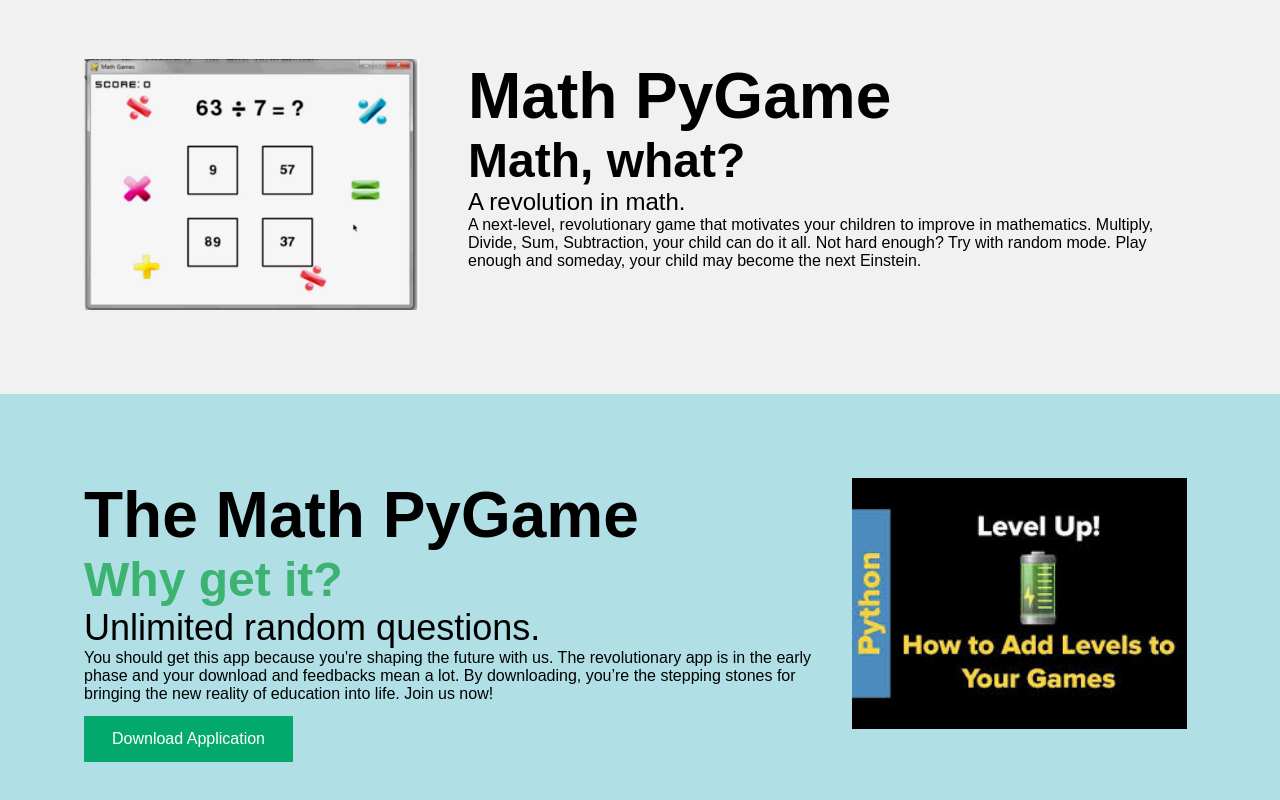
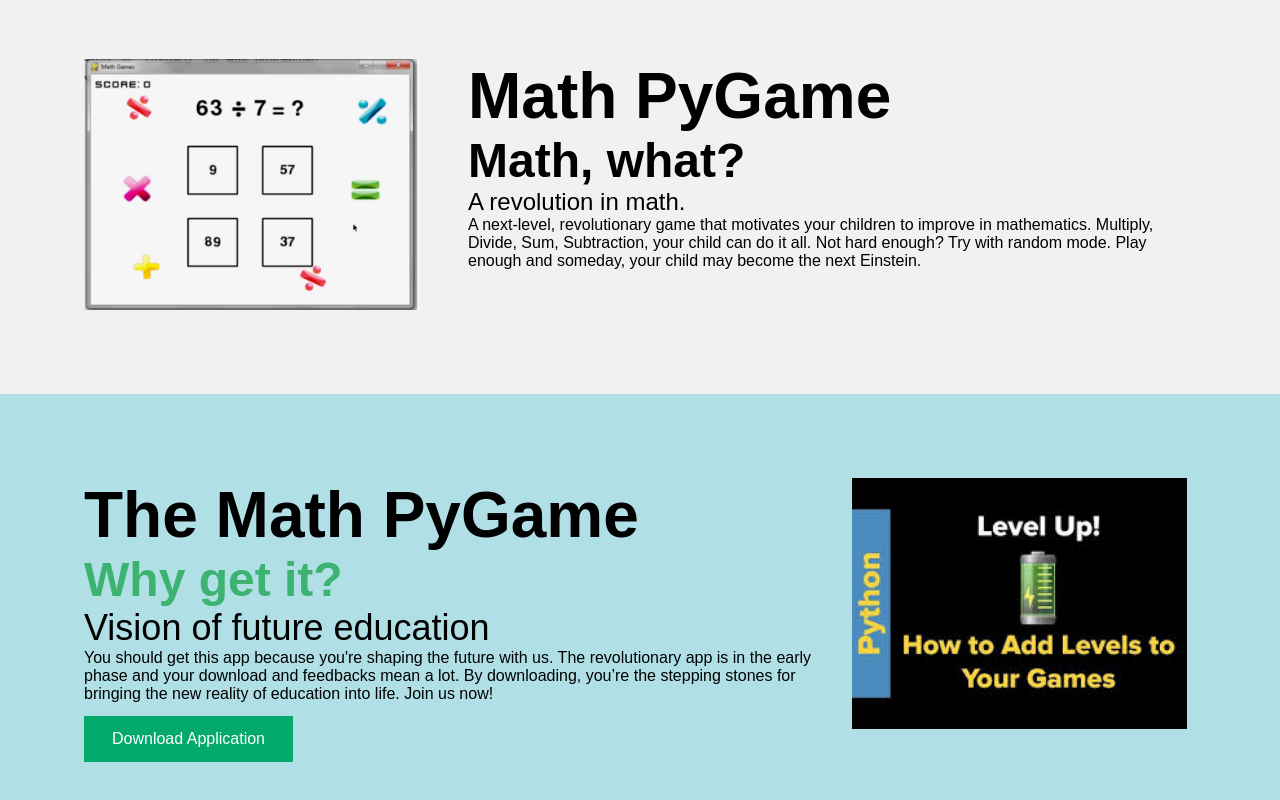
Before and after one commit to giegielee/teamdevalappars, a plain HTML site: page index.html in a window 1280 px wide. Shown: the part 650-1450 px from the top of the page. Drawn offline with Linux system fonts and the light colour scheme.

Commit message:
Change heading #3

```diff
--- a/index.html
+++ b/index.html
@@ -56,7 +56,7 @@
           <div class="column-66">
             <h1 class="xlarge-font"><b>The Math PyGame</b></h1>
             <h1 class="large-font" style="color:MediumSeaGreen;"><b>Why get it?</b></h1>
-            <p><span style="font-size:36px">Unlimited random questions.</span></p>
+            <p><span style="font-size:36px">Vision of future education</span></p>
              <p>You should get this app because you're shaping the future with us. The revolutionary app is in the early phase and your download and feedbacks mean a lot. By downloading, you’re the stepping stones for bringing the new reality of education into life. Join us now!</p>
             <button class="button">Download Application</button>
           </div>
```
